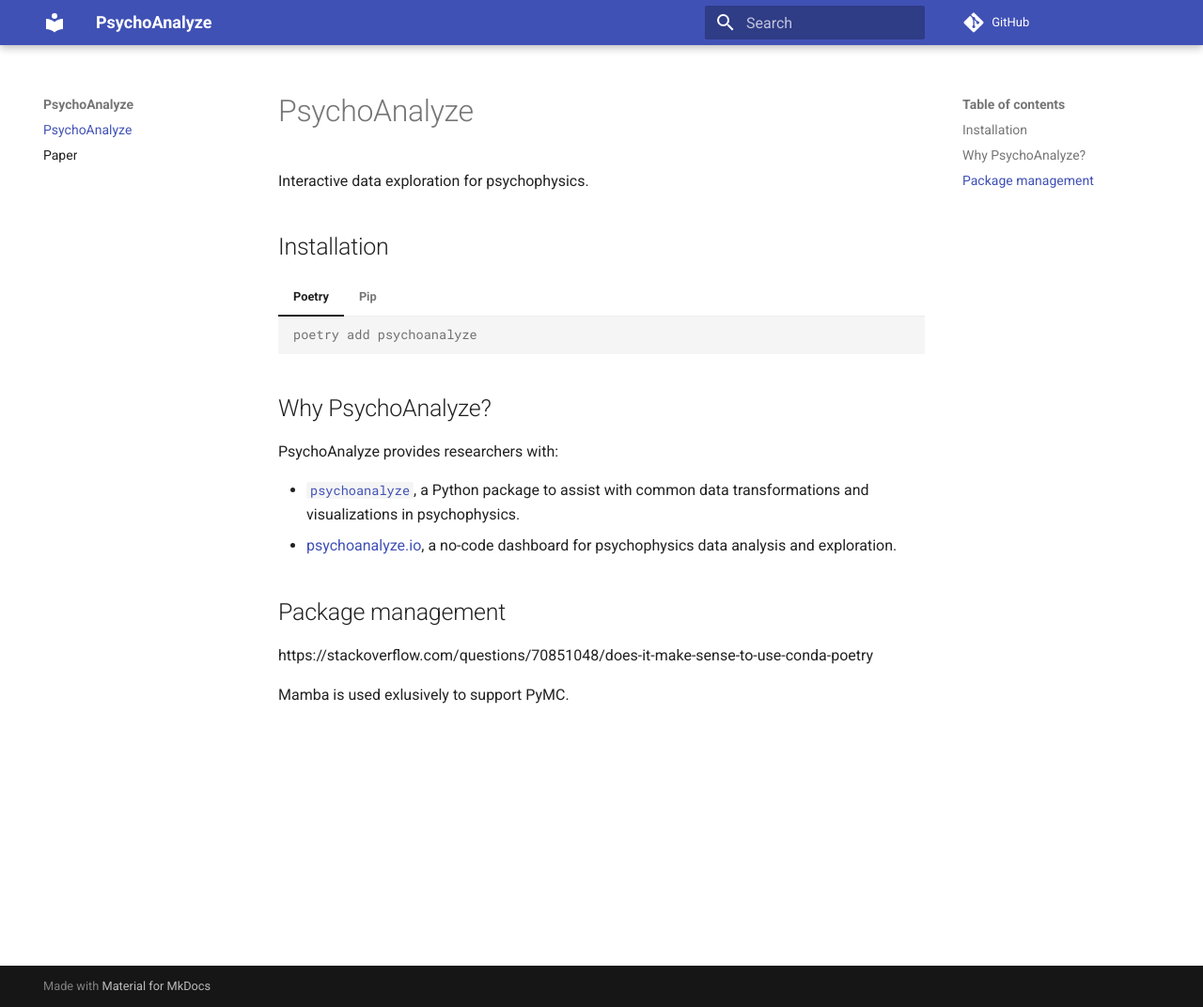
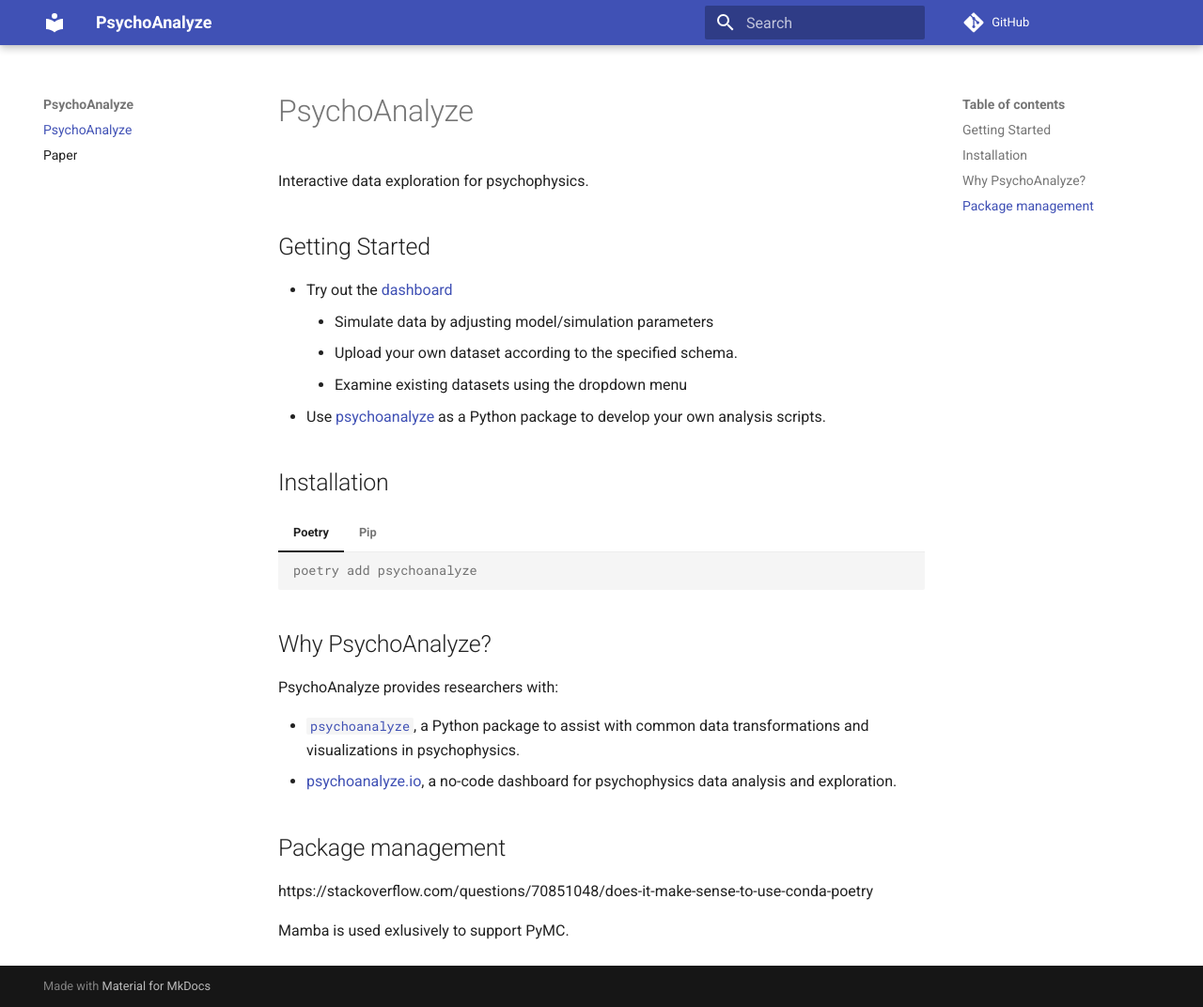
Before and after one commit to psychoanalyze/psychoanalyze, an MkDocs documentation site: the page built from docs/index.md, in a window 1280 px wide and 1072 px high. Shown: the whole window at 94% size. Built offline with MkDocs 1.6.1 and Material for MkDocs 9.7.7, drawn with Linux system fonts in a browser that asks for light colours; a script that is not in the unit is left out; comment, search, counter and statistics services are not loaded.

Commit message:
docs: add getting started section to docs index

```diff
--- a/docs/index.md
+++ b/docs/index.md
@@ -1,6 +1,14 @@
 # PsychoAnalyze
 
 Interactive data exploration for psychophysics.
+
+## Getting Started
+
+- Try out the [dashboard](https://psychoanalyze.io)
+    - Simulate data by adjusting model/simulation parameters
+    - Upload your own dataset according to the specified schema.
+    - Examine existing datasets using the dropdown menu
+- Use [psychoanalyze](https://pypi.org/project/psychoanalyze/) as a Python package to develop your own analysis scripts.
 
 ## Installation
 
```
